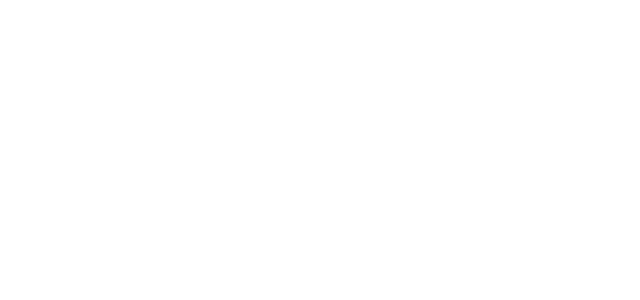
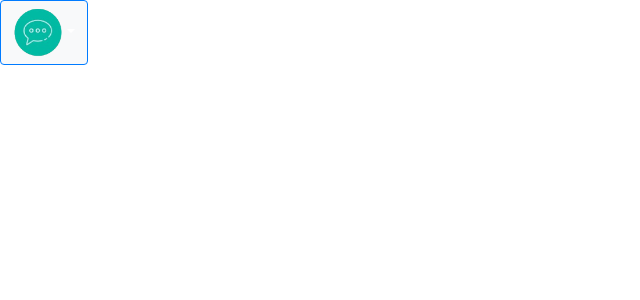
Before and after one commit to tamaramunoz/SCL012-Tenpo-Hackathon, a React (Create React App) app: page /assistance in a window 1280 px wide. Shown: the top 300 px of the page, without its empty margins (0-640 px from the left). Built offline with nearby package versions, Linux system fonts and the light colour scheme.

Commit message:
integrando componente assistance al chatbot, creando teclado del telefono

```diff
--- a/src/App.jsx
+++ b/src/App.jsx
@@ -2,8 +2,10 @@ import React from 'react';
 import V1 from './Views/V1';
 import Chat from './Views/Chat';
 import FloatButton from './components/FloatButton';
-import ModalMail from './components/ModalMail'
+import Assistance from './components/Assistance'
+import Phone from './components/Phone';
 import { BrowserRouter as Router, Route, Switch } from 'react-router-dom';
+
 
 function App() {
   return (
@@ -11,8 +13,9 @@ function App() {
       <Switch>
         <Route exact path='/' component={V1} />
         <Route exact path='/Chat' component={Chat} />
-        <Route exact path='/FloatButton' component={FloatButton} />
-        <Route exact path='/ModalMail' component={ModalMail} />
+        <Route exact path='/floatButton' component={FloatButton} />
+        <Route exact path='/assistance' component={Assistance} />
+        <Route exact path='/phone' component={Phone} />
       </Switch>
     </Router>
   );
--- /dev/null
+++ b/src/Components/Assistance.jsx
@@ -0,0 +1,27 @@
+import React, { Fragment } from 'react';
+import { Dropdown } from 'react-bootstrap'
+import nube from '../img/nube-dialogo.png';
+import ModalMail from './ModalMail';
+
+const Assistance = () => {
+    return (
+        <Fragment>
+            <Dropdown>
+                <Dropdown.Toggle className="bg-light" >
+                    <img src={nube}
+                    alt="tenpo img"
+                    width={50}
+                    />
+                </Dropdown.Toggle>
+
+            <Dropdown.Menu>
+                <ModalMail />
+            </Dropdown.Menu>
+        </Dropdown>
+
+        </Fragment>
+
+    )
+}
+
+export default Assistance;
--- a/src/css/ModalMail.css
+++ b/src/css/ModalMail.css
@@ -24,7 +24,7 @@
     border-style: solid;
     border-width: 1px;
     border-color: #7255c8;
-    border-radius: 20px;
+    border-radius: 18px;
 }
 
 .container-icono {
```
Also changed, not shown: src/Components/Phone.jsx (added).
